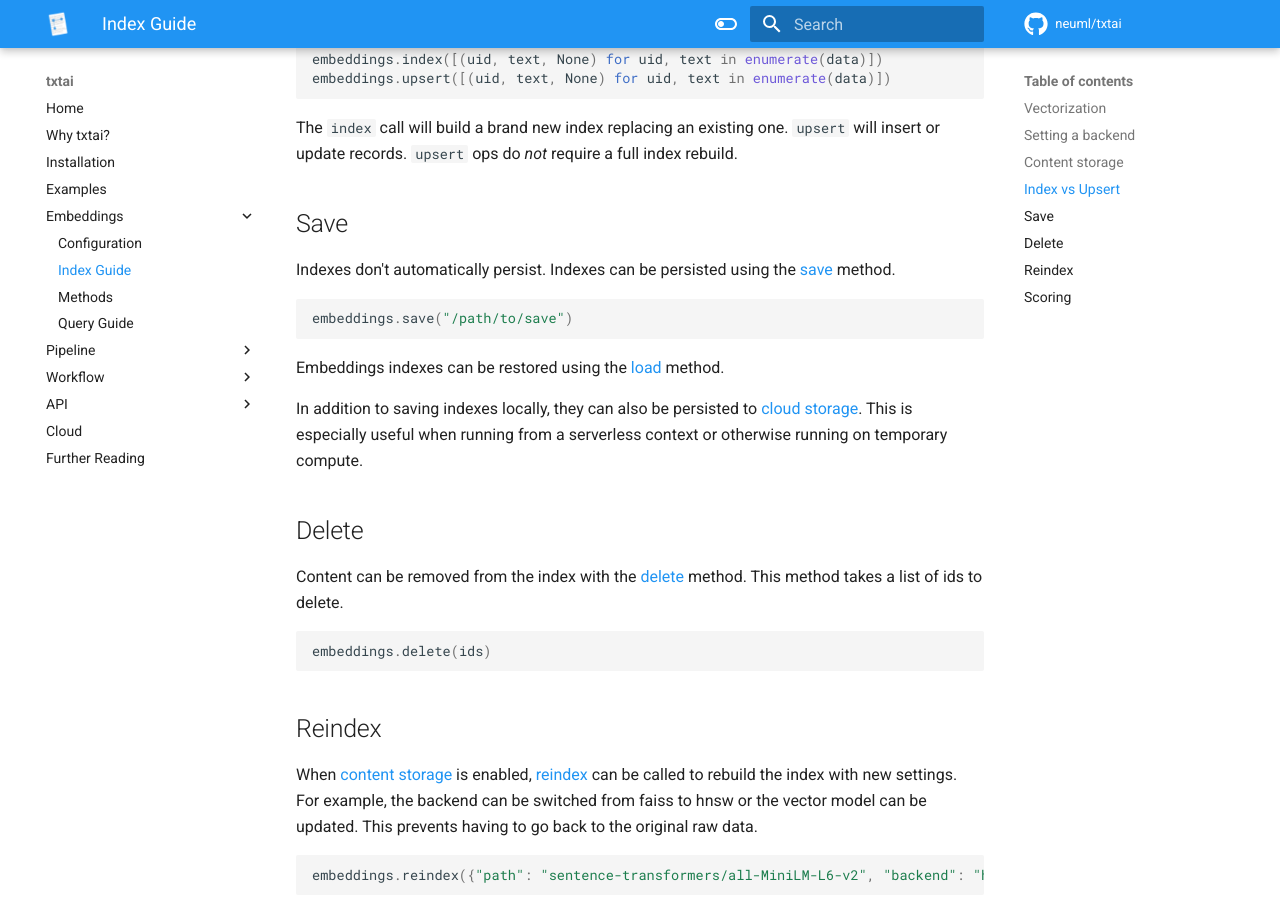
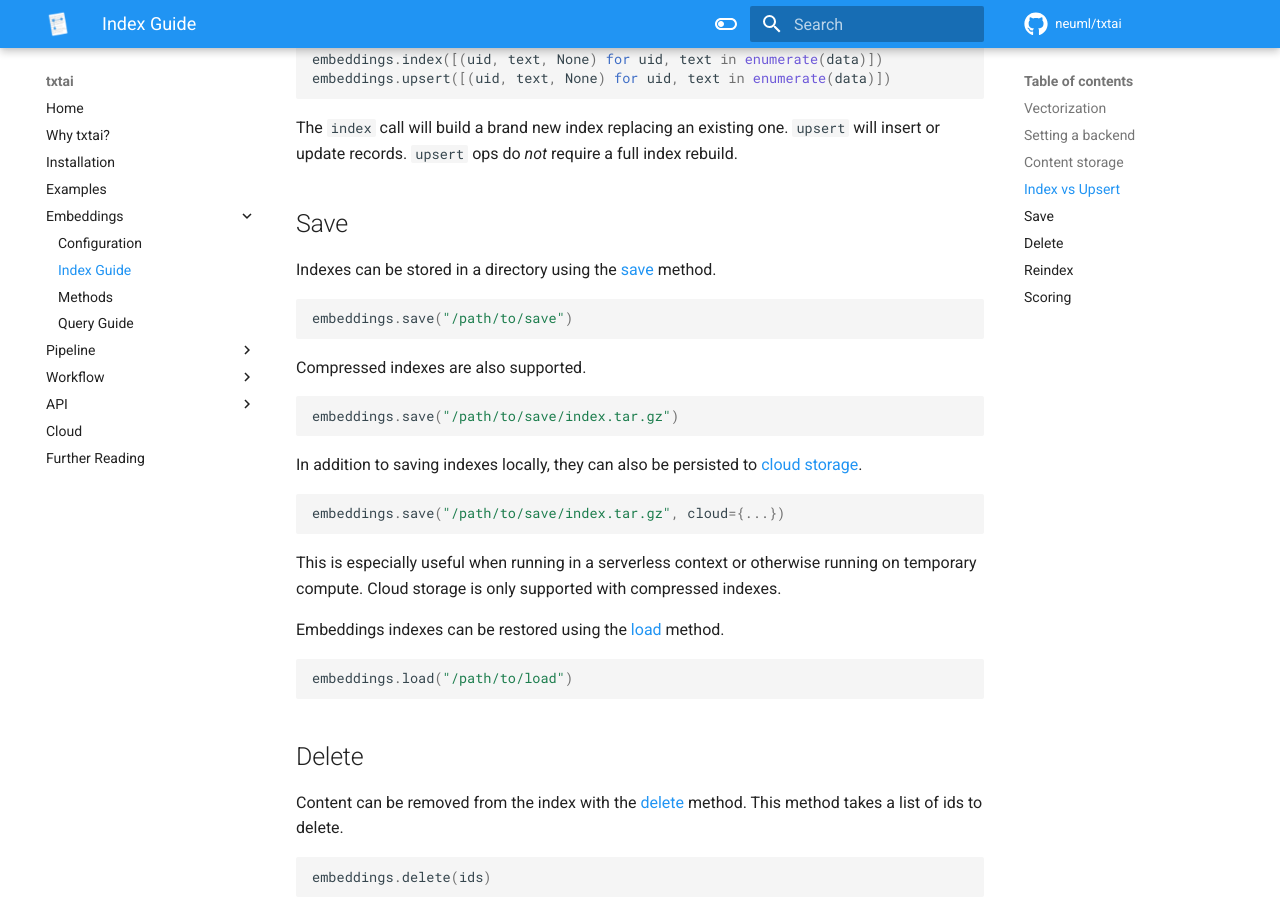
Before and after one commit to neuml/txtai, an MkDocs documentation site: the page built from docs/embeddings/indexing.md, in a window 1280 px wide and 900 px high, scrolled down 1038 px. Built offline with MkDocs 1.6.1 and Material for MkDocs 9.7.7, drawn with Linux system fonts in a browser that asks for light colours; comment, search, counter and statistics services are not loaded.

Commit message:
Clarify embeddings.save documentation, closes #325

````diff
--- a/docs/embeddings/indexing.md
+++ b/docs/embeddings/indexing.md
@@ -31,15 +31,31 @@ The `index` call will build a brand new index replacing an existing one. `upsert
 
 ## Save
 
-Indexes don't automatically persist. Indexes can be persisted using the [save](../methods/#txtai.embeddings.base.Embeddings.save) method.
+Indexes can be stored in a directory using the [save](../methods/#txtai.embeddings.base.Embeddings.save) method.
 
 ```python
 embeddings.save("/path/to/save")
 ```
 
+Compressed indexes are also supported.
+
+```python
+embeddings.save("/path/to/save/index.tar.gz")
+```
+
+In addition to saving indexes locally, they can also be persisted to [cloud storage](../configuration#cloud).
+
+```python
+embeddings.save("/path/to/save/index.tar.gz", cloud={...})
+```
+
+This is especially useful when running in a serverless context or otherwise running on temporary compute. Cloud storage is only supported with compressed indexes.
+
 Embeddings indexes can be restored using the [load](../methods/#txtai.embeddings.base.Embeddings.load) method.
 
-In addition to saving indexes locally, they can also be persisted to [cloud storage](../configuration#cloud). This is especially useful when running from a serverless context or otherwise running on temporary compute.
+```python
+embeddings.load("/path/to/load")
+```
 
 ## Delete
 
````
Also changed, not shown: 1 other file.
